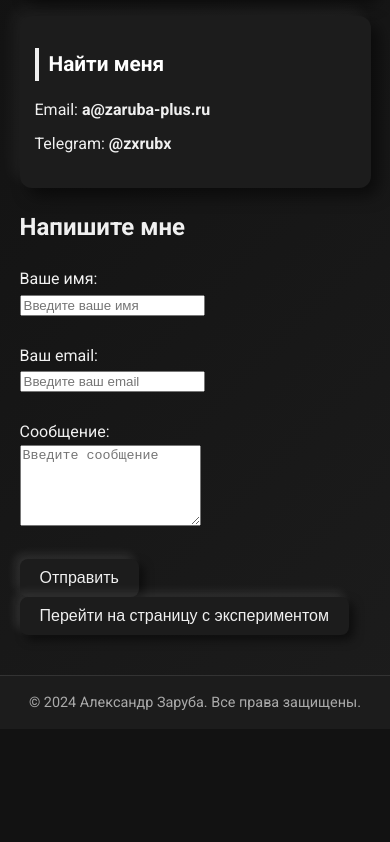
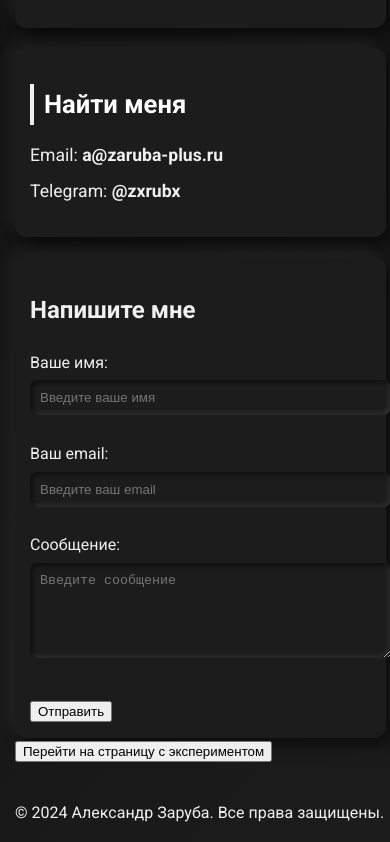
Before and after one commit to zxrubx/my-website, a plain HTML site: page index.html in a window 390 px wide. Shown: the part 418-1260 px from the top of the page. Before the commit the page ends 1147 px from the top, so only its background shows below. Drawn offline with Linux system fonts and the light colour scheme.

Commit message:
Update styles.css

```diff
--- a/styles.css
+++ b/styles.css
@@ -115,62 +115,29 @@ body {
     transform: scaleX(1);
 }
 
-/* Ссылки */
-a {
-    text-decoration: none;
-    transition: color 0.2s ease;
+/* Форма обратной связи */
+.feedback {
+    margin-top: 20px;
+    padding: 15px;
+    background: #1c1c1c;
+    border-radius: 12px;
+    box-shadow: 8px 8px 15px rgba(0, 0, 0, 0.5), -8px -8px 15px rgba(255, 255, 255, 0.05);
+    text-align: left;
 }
-a:hover {
-    color: #ccc;
+.feedback-form label {
+    font-size: 1em;
+    color: #f0f0f0;
 }
-
-/* Футер */
-.footer {
-    background: #1c1c1c;
-    color: #aaa;
-    text-align: center;
-    padding: 15px 0;
-    margin-top: 20px;
-    font-size: 0.9em;
-    border-top: 1px solid #333;
-}
-.footer p {
-    margin: 0;
-    font-size: 1em;
-}
-
-/* Неоморфные кнопки (для будущих элементов, например, "смена темы") */
-button {
+.feedback-form input, .feedback-form textarea {
+    width: 100%;
+    padding: 10px;
+    margin-top: 5px;
+    border-radius: 8px;
+    border: none;
     background: #1c1c1c;
     color: #f0f0f0;
-    padding: 10px 20px;
-    border-radius: 8px;
-    border: none;
-    box-shadow: 5px 5px 10px rgba(0, 0, 0, 0.5), -5px -5px 10px rgba(255, 255, 255, 0.1);
-    font-size: 1em;
-    cursor: pointer;
-    transition: all 0.3s ease;
+    box-shadow: inset 2px 2px 5px rgba(0, 0, 0, 0.6), inset -2px -2px 5px rgba(255, 255, 255, 0.1);
 }
-button:hover {
-    transform: translateY(-3px);
-    box-shadow: 0 8px 16px rgba(0, 0, 0, 0.8);
-}
-
-/* Адаптивный дизайн для iPhone 12 */
-@media (max-width: 1170px) {
-    .header .name {
-        font-size: 2.2em;
-    }
-    .header .profession {
-        font-size: 1em;
-    }
-    .about h2, .contacts h2 {
-        font-size: 1.3em;
-    }
-    .contacts li {
-        font-size: 1em;
-    }
-    .container {
-        width: 90%;
-    }
-}
+.feedback-form button {
+    margin-top: 10px;
+    padding: 10p
```
